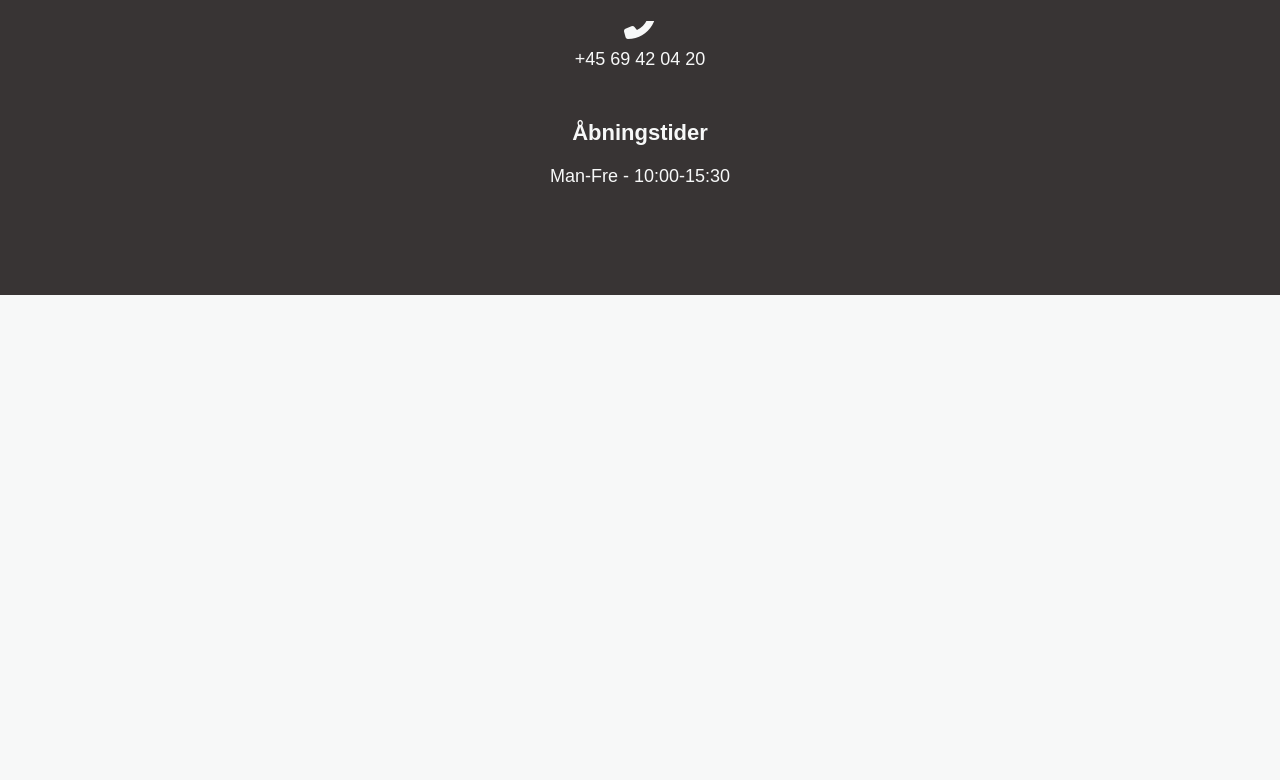
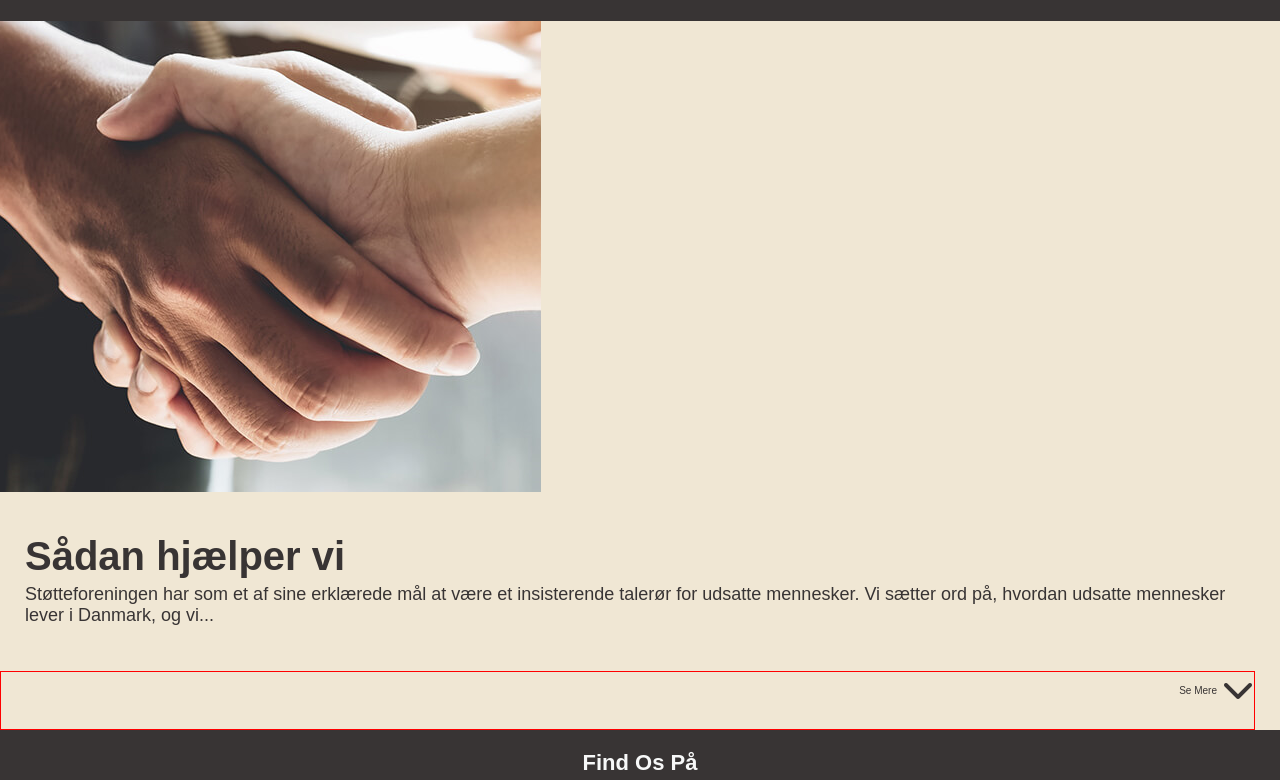
Before and after one commit to Toreristen/P5_T6_digital_content, a plain HTML site: page subpages/projects.html in a window 1280 px wide. Shown: the part 779-1559 px from the top of the page. Before the commit the page ends 1074 px from the top, so only its background shows below. Drawn offline with Linux system fonts and the light colour scheme.

Commit message:
added main content

```diff
--- a/css/project.css
+++ b/css/project.css
@@ -41,7 +41,7 @@ body {
 .header__video {
     width: 100%;
     height: auto;
-    background: #383434;
+
     backdrop-filter: opacity(50%);
    /* background-color: linear-gradient(0deg, #00000088 100%, #ffffff44 100%)
 */
@@ -105,7 +105,46 @@ body {
 }
 
 /* ---------------------- MAIN ---------------------------- */
+.project {
+    background: var(--beige);
+    width: 100%;
+    height: auto;
+}
 
+.project__title {
+    font-size: 4rem;
+    font-weight: bold;
+    margin-left: 25px;
+    padding-top: 40px;
+}
+
+.project__txt {
+    font-size: 1.8rem;
+    margin: 0px 25px;
+    margin-top: 5px;
+}
+
+.project__button {
+    border: 1px solid red;
+    display: flex;
+    justify-content: flex-end;
+    align-items: center;
+    margin-right: 25px;
+    margin-top: 45px;
+    padding-bottom: 20px;
+}
+
+.project__button-txt {
+    font-size: 1.6rem;
+    font-weight: bold;
+}
+
+.project__button-arrow {
+    color: var(--black);
+    font-size: 3.2rem;
+    text-decoration: none;
+    margin-left: 5px;
+}
 
 /* -----------------------FOOTER---------------------------*/
 
--- a/subpages/projects.html
+++ b/subpages/projects.html
@@ -45,7 +45,22 @@
     <!-- ------------------MAIN---------------- -->
     <main>
         <section class="project">
+            <h2 class="project__title">Projekter</h2>
+            <p class="project__txt">
+                Hvis du vil kontakte os, kan du gøre det med nedenstående informationer.
+            </p>
 
+            <img src="../images/shaking-hands.png" alt="shaking-hands">
+            <h2 class="project__title">Sådan hjælper vi</h2>
+            <p class="project__txt">
+                Støtteforeningen har som et af sine erklærede mål at være et
+                insisterende talerør for udsatte mennesker. Vi sætter ord på,
+                 hvordan udsatte mennesker lever i Danmark, og vi...
+            </p>
+            <div class="project__button">
+                <p class="prokject__button-txt">Se Mere</p>
+                <a class="project__button-arrow" href="#"><i class="fas fa-chevron-down"></i></a>
+            </div>
 
         </section>
     </main>
```
